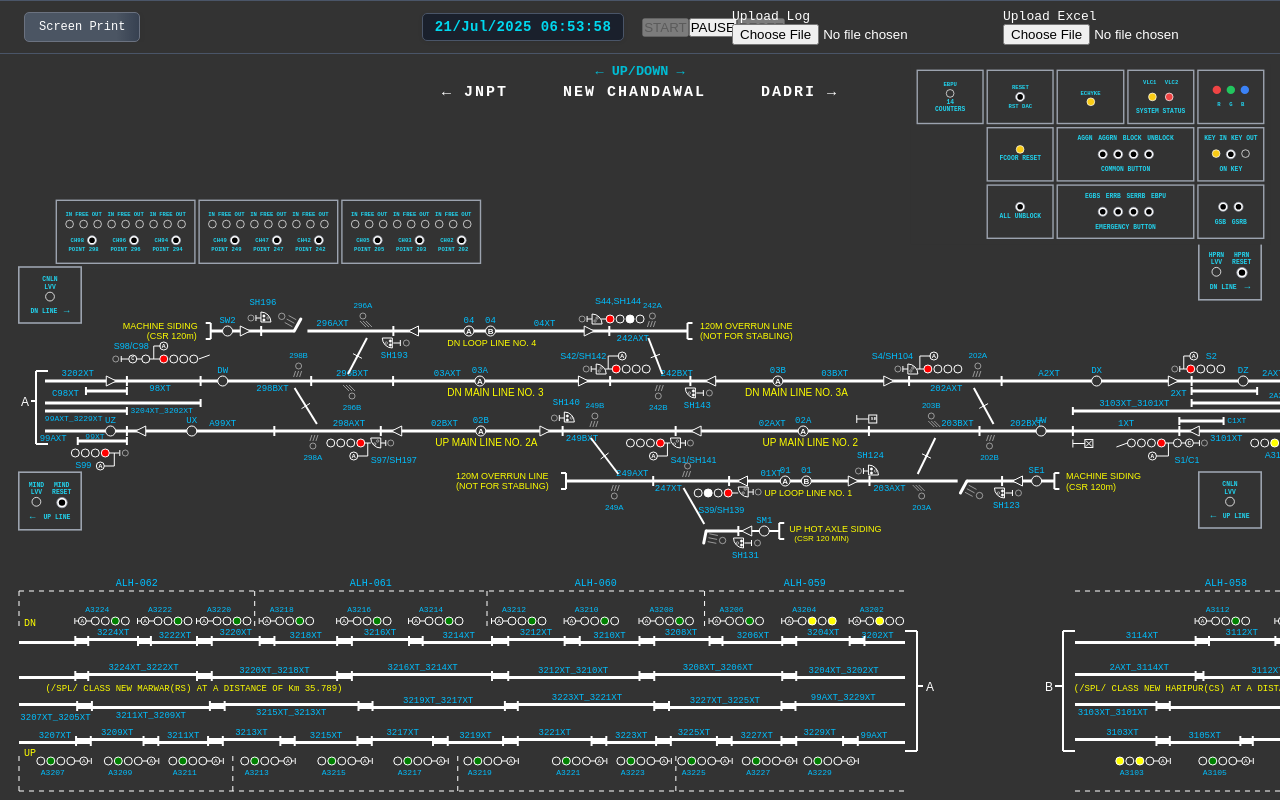
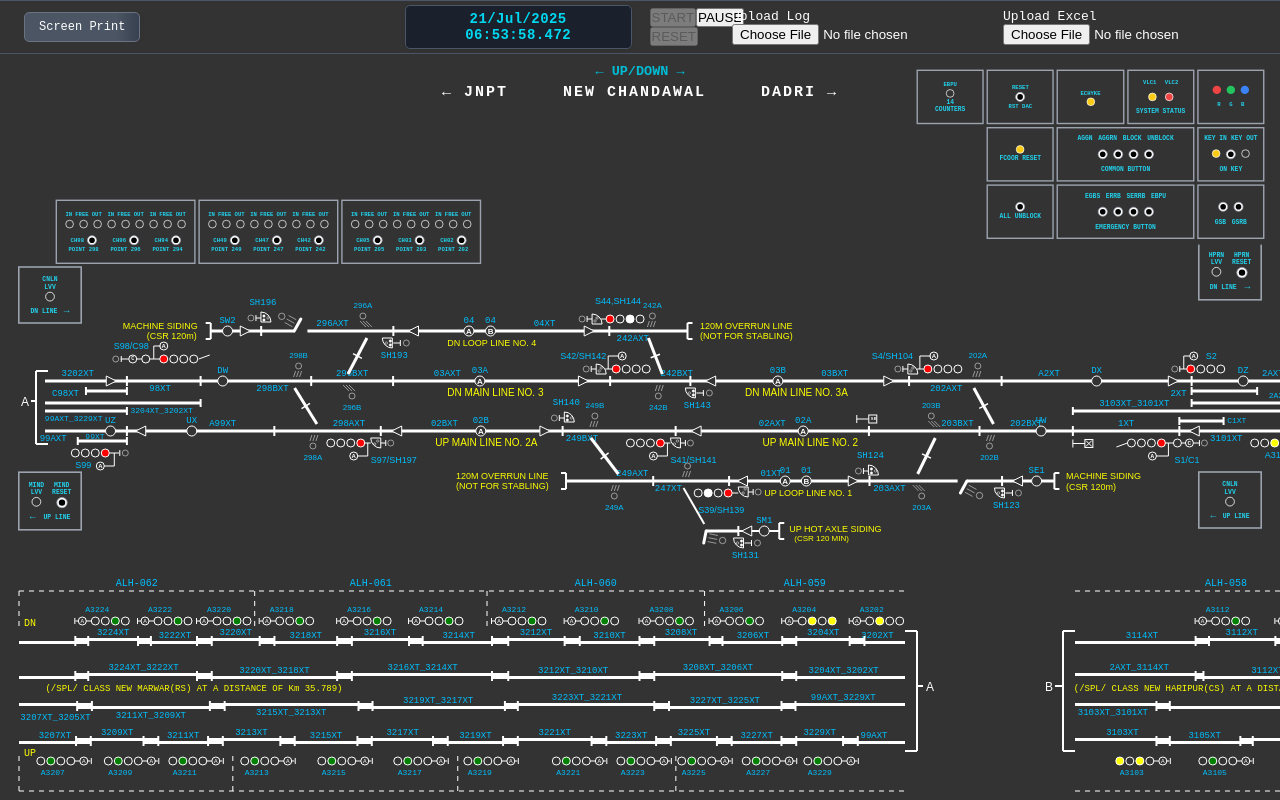
Before and after one commit to Prayank04/train-signal-simulator, a React (Create React App) app: page / in a window 1280 px wide. Built offline with nearby package versions, Linux system fonts and the light colour scheme.

Commit message:
Added a milliseconds counter and made the clock interactable. Increased  width of slanting lines.

```diff
--- a/src/components/StatusBar/ClockControl.jsx
+++ b/src/components/StatusBar/ClockControl.jsx
@@ -45,20 +45,24 @@ export default function ClockControl() {
   useEffect(() => {
   if (!running || !currentTime) return;
 
-    console.log(
-      `🔍 [ClockControl] checking logs: currentTime=${currentTime.toLocaleTimeString('en-GB')}, sentIndex=${sentIndex}, totalEntries=${allLogEntries.length}`
-    );
+  const timeStr = `${currentTime.toLocaleTimeString('en-GB', { hour12: false, fractionalSecondDigits: 3 })}`;
+  console.log(`🔍 [ClockControl] checking logs: currentTime=${timeStr}, sentIndex=${sentIndex}, totalEntries=${allLogEntries.length}`);
+
+  // ✅ Handle jumping backwards
+  if (sentIndex > 0 && allLogEntries[sentIndex - 1]?.time > currentTime) {
+    console.log('⏪ Jumped backwards — resetting sentIndex and reprocessing logs');
+    setSentIndex(0);
+  }
 
   let idx = sentIndex;
   while (idx < allLogEntries.length && allLogEntries[idx].time <= currentTime) {
     const logEntry = allLogEntries[idx];
     console.log(`✅ [ClockControl] Processing entry ${idx}:`, logEntry.raw);
 
-      // Send the raw log line to each context for processing.
     parseRouteLine(logEntry.raw);
     processLogLine(logEntry.raw);
     processTrackLine(logEntry.raw);
-      processPointLine(logEntry.raw); // Send to PointContext
+    processPointLine(logEntry.raw);
 
     idx++;
   }
@@ -67,7 +71,17 @@ export default function ClockControl() {
     console.log(`➡️ [ClockControl] advancing sentIndex to ${idx}`);
     setSentIndex(idx);
   }
-  }, [currentTime, running, allLogEntries, sentIndex, setSentIndex, processLogLine, processTrackLine, parseRouteLine, processPointLine]);
+}, [
+  currentTime,
+  running,
+  allLogEntries,
+  sentIndex,
+  setSentIndex,
+  processLogLine,
+  processTrackLine,
+  parseRouteLine,
+  processPointLine
+]);
 
   return (
     <div className="flex items-center space-x-4">
--- a/src/components/StatusBar/DigitalClock.jsx
+++ b/src/components/StatusBar/DigitalClock.jsx
@@ -1,25 +1,74 @@
-import React from 'react';
+import React, { useState, useContext } from 'react';
+import { TimeContext } from '../../context/TimeContext';
 
 export default function DigitalClock({ time }) {
-  if (!time) return <span className="text-sm font-mono">--:--:--</span>;
+  const { setCurrentTime, pause, running } = useContext(TimeContext);
 
-  const formatTime = (date) => {
-    const hours = date.getHours().toString().padStart(2, '0');
-    const minutes = date.getMinutes().toString().padStart(2, '0');
-    const seconds = date.getSeconds().toString().padStart(2, '0');
-    return `${hours}:${minutes}:${seconds}`;
+  const [isEditing, setIsEditing] = useState(false);
+  const [tempValue, setTempValue] = useState('');
+
+  if (!time) return <span className="text-sm font-mono">--:--:--.---</span>;
+
+  const formatFullDisplay = (date) => {
+  const day = String(date.getDate()).padStart(2, '0');
+  const month = date.toLocaleDateString('en-GB', { month: 'short' });
+  const year = date.getFullYear();
+  const timeStr = date.toLocaleTimeString('en-GB', {
+    hour12: false,
+    minute: '2-digit',
+    second: '2-digit',
+    hour: '2-digit',
+    fractionalSecondDigits: 3, // ✅ includes .mmm
+  });
+  return `${day}/${month}/${year} ${timeStr}`;
+};
+
+  const handleClick = () => {
+    if (running) pause();
+    setTempValue(formatFullDisplay(time));
+    setIsEditing(true);
   };
 
-  const formatDate = (date) => {
-    const year = date.getFullYear();
-    const month = (date.getMonth() + 1).toString().padStart(2, '0');
-    const day = date.getDate().toString().padStart(2, '0');
-    return `${year}-${month}-${day}`;
+  const handleCommit = () => {
+    try {
+      // Expecting format: 11/Aug/2025 11:17:19.659
+      const [datePart, timePart] = tempValue.split(' ');
+      const [day, monStr, year] = datePart.split('/');
+      const month = new Date(`${monStr} 1, 2000`).getMonth() + 1; // parse short month
+      const [hh, min, secMs] = timePart.split(':');
+      const [sec, ms] = secMs.split('.').map(Number);
+      const newDate = new Date(year, month - 1, day, +hh, +min, sec, ms || 0);
+      if (!isNaN(newDate.getTime())) {
+        setCurrentTime(newDate);
+      }
+    } catch (err) {
+      console.warn('Invalid date/time input');
+    }
+    setIsEditing(false);
   };
 
-  return (
-    <span className="text-sm font-mono">
-      {formatDate(time)} {formatTime(time)}
+  return isEditing ? (
+    <input
+      autoFocus
+      type="text"
+      value={tempValue}
+      onChange={(e) => setTempValue(e.target.value)}
+      onBlur={handleCommit}
+      onKeyDown={(e) => {
+        if (e.key === 'Enter') handleCommit();
+        if (e.key === 'Escape') setIsEditing(false);
+      }}
+      className="text-sm font-mono text-cyan-400 px-2 py-1 rounded border border-cyan-400 bg-[#333333] text-center"
+      style={{ width: 'fit-content' }}
+    />
+  ) : (
+    <span
+      className="text-sm font-mono text-cyan-400 px-2 py-1 rounded border border-cyan-400"
+      style={{ cursor: 'pointer' }}
+      title="Click to edit time"
+      onClick={handleClick}
+    >
+      {formatFullDisplay(time)}
     </span>
   );
 }
--- a/src/components/StatusBar/StatusBar.jsx
+++ b/src/components/StatusBar/StatusBar.jsx
@@ -2,6 +2,7 @@ import useTimer from '../../hooks/useTimer'; // adjust path if needed
 import React, { useContext, useState } from 'react';
 import { TimeContext } from '../../context/TimeContext';
 import ClockControl from './ClockControl';
+import DigitalClock from './DigitalClock';
 import './StatusBar.css';
 import { parseLogFile } from '../../utils/logParser';
 import { parseAndStructureData } from '../../utils/excelParser';
@@ -154,7 +155,8 @@ export default function StatusBar() {
       hour12: false,
       hour: '2-digit',
       minute: '2-digit',
-      second: '2-digit'
+      second: '2-digit',
+      fractionalSecondDigits: 3
     });
     return `${day}/${month}/${year} ${time}`;
   };
@@ -180,9 +182,9 @@ export default function StatusBar() {
       </div>
       {/* Center: Time and Clock Control */}
       <div className="status-right flex items-center space-x-4">
-        <div className="time-display">
-          {formatTime(displayTime)}
-        </div>
+          <div className="time-display">
+            <DigitalClock time={displayTime} />
+          </div>
         <ClockControl />
       </div>
 
--- a/src/components/TrackLayout/MainTrackLayout/SlantingLine.jsx
+++ b/src/components/TrackLayout/MainTrackLayout/SlantingLine.jsx
@@ -64,7 +64,7 @@ const SlantingLine = ({
   dnSectionRatio = 0,
   UpTrainMovement,
   DnTrainMovement,
-  strokeWidth = 2,
+  strokeWidth = 3,
   showPerpendicular = true,
   perpendicularLength = 10
 }) => {
@@ -131,6 +131,7 @@ const SlantingLine = ({
     x1_main = Upx; y1_main = Upy + 7; x2_main = Dnx; y2_main = Dny - 7;
   }
 
+
   // --- Calculations for decorative elements ---
   const m = (y2_main - y1_main) / (x2_main - x1_main);
   const midX = (x1_main + x2_main) / 2;
@@ -172,6 +173,26 @@ const SlantingLine = ({
   const offsetX = offset * Math.sin(angle);
   const offsetY = offset * Math.cos(angle);
 
+  // --- Main slanted line coordinates ---
+  if (pointState === 'Reverse') {
+    // extend slanted line by 6px at both ends
+    const extend = 1;
+    const dx = extend * Math.cos(Math.atan2(Dny - Upy, Dnx - Upx));
+    const dy = extend * Math.sin(Math.atan2(Dny - Upy, Dnx - Upx));
+
+    x1_main = Upx - dx;
+    y1_main = Upy - dy;
+    x2_main = Dnx + dx;
+    y2_main = Dny + dy;
+  } else {
+    x1_main = Upx;
+    y1_main = Upy + 7;
+    x2_main = Dnx;
+    y2_main = Dny - 7;
+  }
+
+
+
 
 
   return (
@@ -189,7 +210,15 @@ const SlantingLine = ({
             x2={UpTrainMovement === "left" ? Upx + 10 : Upx - 10}
             y2={Upy}
             stroke="#333333"
-            strokeWidth={3}
+            strokeWidth={4}
+          />
+          <line
+            x1={Dnx}
+            y1={Dny}
+            x2={DnTrainMovement === "right" ? Dnx - 10 : Dnx + 10}
+            y2={Dny}
+            stroke="#333333"
+            strokeWidth={4}
           />
           <line
             x1={UpTrainMovement === "left" ? Upx + 10 : Upx - 10}
@@ -201,14 +230,6 @@ const SlantingLine = ({
             }
             y2={Upy}
             stroke="white"
-            strokeWidth={3}
-          />
-          <line
-            x1={Dnx}
-            y1={Dny}
-            x2={DnTrainMovement === "right" ? Dnx - 10 : Dnx + 10}
-            y2={Dny}
-            stroke="#333333"
             strokeWidth={3}
           />
           <line
--- a/src/context/TimeContext.js
+++ b/src/context/TimeContext.js
@@ -1,5 +1,5 @@
 // src/context/TimeContext.jsx
-import React, { createContext, useState, useEffect, useCallback } from 'react';
+import React, { createContext, useState, useEffect, useCallback, useRef } from 'react';
 
 export const TimeContext = createContext();
 
@@ -13,6 +13,13 @@ export function TimeProvider({ children }) {
   // This will now hold the structured Map (our "database") from excelParser.js
   const [routeDatabase, setRouteDatabase] = useState(null);
 
+  // --- Refs for stable timing ---
+  const lastRealMsRef = useRef(null);
+  const sentIndexRef = useRef(sentIndex);
+  const allLogEntriesRef = useRef(allLogEntries);
+  useEffect(() => { sentIndexRef.current = sentIndex; }, [sentIndex]);
+  useEffect(() => { allLogEntriesRef.current = allLogEntries; }, [allLogEntries]);
+
   // If initialTime changes (i.e. file upload), reset currentTime & sentIndex
   useEffect(() => {
     if (initialTime) {
@@ -21,26 +28,39 @@ export function TimeProvider({ children }) {
     }
   }, [initialTime]);
 
-  // ticker: This effect is now only responsible for advancing the clock.
+  // Millisecond-accurate ticker using delta time
    useEffect(() => {
      if (!running || !currentTime) return;
+     const TICK_MS = 16; // ~60Hz; 10–20ms is a good range
+     lastRealMsRef.current = performance.now();
 
      const id = setInterval(() => {
-      if (allLogEntries.length > 0 && sentIndex >= allLogEntries.length) {
+       // Auto-pause once all logs are processed
+       if (
+         allLogEntriesRef.current.length > 0 &&
+         sentIndexRef.current >= allLogEntriesRef.current.length
+       ) {
          console.log("⏹️ [TimeContext] End of logs reached. Pausing timer.");
          setRunning(false);
          return;
        }
 
+       const now = performance.now();
+       const deltaMs = now - lastRealMsRef.current;
+       lastRealMsRef.current = now;
+
        setCurrentTime(prev => {
-        const next = new Date(prev.getTime() + 1000);
-        console.log('⏱ [TimeContext] Ticking to', next.toLocaleTimeString('en-GB'));
+         const next = new Date(prev.getTime() + deltaMs);
+         console.log(
+           '⏱ [TimeContext] Ticking to',
+           next.toLocaleTimeString('en-GB', { hour12: false, fractionalSecondDigits: 3 })
+         );
          return next;
        });
-    }, 1000);
+     }, TICK_MS);
 
      return () => clearInterval(id);
-  }, [running, currentTime, allLogEntries, sentIndex]);
+   }, [running, !!currentTime]); // don't depend on the Date object itself
 
 
   // actions exposed to consumers
--- a/src/hooks/useTimer.js
+++ b/src/hooks/useTimer.js
@@ -1,15 +1,10 @@
 import { useState, useEffect } from 'react';
 
-export default function useTimer() {
+export default function useTimer(precision = 16) {
   const [time, setTime] = useState(new Date());
-
   useEffect(() => {
-    const intervalId = setInterval(() => {
-      setTime(new Date()); // just update from local machine
-    }, 1000);
-
-    return () => clearInterval(intervalId); // cleanup on unmount
-  }, []);
-
+    const id = setInterval(() => setTime(new Date()), precision);
+    return () => clearInterval(id);
+  }, [precision]);
   return time;
 }
```
Lines whose indentation alone changed are shown as unchanged.
